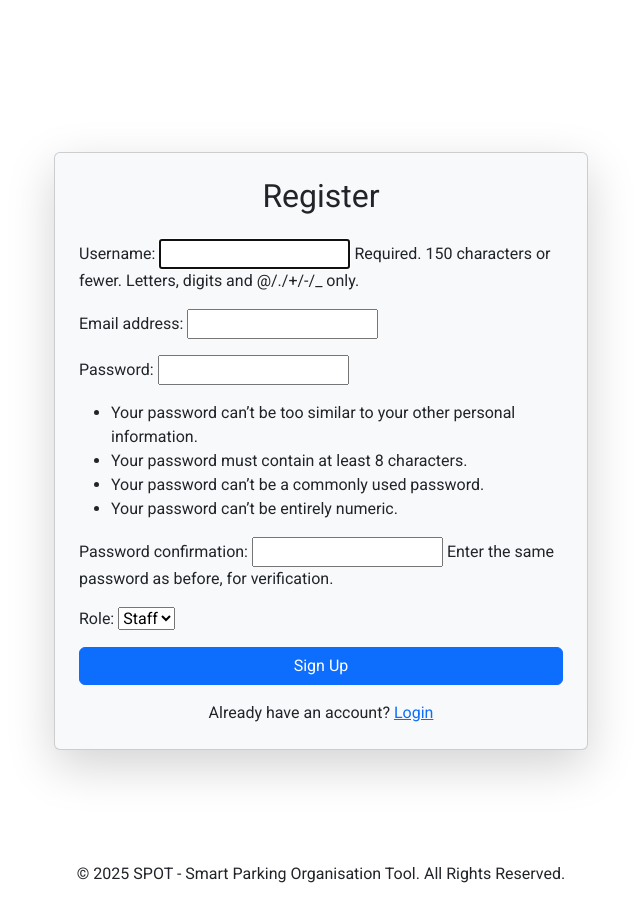
After one commit to tharun977/spot-main, a Django app: page /register/ in a window 1280 px wide. The commit adds this page. Shown: the whole page, without its empty margins (319-959 px from the left). Run offline with Django 5.2, Linux system fonts and the light colour scheme; some libraries are stand-ins or nearby versions.

Commit message:
login , register added

```diff
--- a/home/forms.py
+++ b/home/forms.py
@@ -1,14 +1,21 @@
 from django import forms
 from django.forms import inlineformset_factory
 from .models import User, ParkingPlace, PaymentDetails, ParkingFee, ParkingLot, VehicleType
+from django.contrib.auth.forms import UserCreationForm, AuthenticationForm
 
-class UserForm(forms.ModelForm):
+class RegistrationForm(UserCreationForm):
     class Meta:
         model = User
-        fields = ['username', 'password', 'full_name', 'mobile_number', 'email', 'role']
+        fields = ['username', 'email', 'password1', 'password2', 'role']
 
-from django import forms
-from .models import ParkingPlace, VehicleType
+    def __init__(self, *args, **kwargs):
+        super(RegistrationForm, self).__init__(*args, **kwargs)
+        self.fields['role'].choices = [('Staff', 'Staff'), ('User', 'User')]
+
+class LoginForm(AuthenticationForm):
+    class Meta:
+        model = User
+        fields = ['username', 'password']
 
 class ParkingPlaceForm(forms.ModelForm):
     vehicle_types = forms.ModelMultipleChoiceField(
--- a/home/urls.py
+++ b/home/urls.py
@@ -1,8 +1,12 @@
 from django.urls import path
 from . import views
+from .views import register, user_login, user_logout
 
 urlpatterns = [
-    path('', views.home, name='home'),
+    path('register/', register, name='register'),
+    path('login/', user_login, name='login'),
+    path('logout/', user_logout, name='logout'),
+    path('home/', views.home, name='home'),
     path('parking_places/', views.manage_parking_places, name='manage_parking_places'),
     path('parking_places/<int:pk>/', views.parking_place_detail, name='parking_place_detail'),
     path('parking_fees/', views.manage_parking_fees, name='manage_parking_fees'),
--- a/home/views.py
+++ b/home/views.py
@@ -1,13 +1,46 @@
 from django.shortcuts import render, redirect, get_object_or_404
-from .models import User, ParkingPlace, ParkingLot, ParkingDetails, PaymentDetails, LogDetails, VehicleType , AllowedVehicleType
-from .forms import ParkingPlaceForm, PaymentForm, UserForm   , ParkingLotFormSet
+from .models import User, ParkingPlace, ParkingLot, ParkingDetails, PaymentDetails, LogDetails, VehicleType , AllowedVehicleType , ParkingFee
+from .forms import ParkingPlaceForm, PaymentForm   , ParkingLotFormSet , ParkingFeeForm , RegistrationForm , LoginForm
+from django.contrib.auth.decorators import login_required
+from django.contrib.auth import login, authenticate, logout
+from django.views.decorators.csrf import csrf_protect  # Import CSRF protection
+from django.contrib import messages  # Import Django messages framework
+
+
+@csrf_protect
+def register(request):
+    if request.method == 'POST':
+        form = RegistrationForm(request.POST)
+        if form.is_valid():
+            user = form.save()
+            login(request, user)
+            messages.success(request, "Registration successful! Welcome, " + user.username)
+            return redirect('home')  # Ensure 'home' is correct in urls.py
+    else:
+        form = RegistrationForm()
+    return render(request, 'register.html', {'form': form})
+
+
+
+def user_login(request):
+    if request.method == 'POST':
+        form = LoginForm(data=request.POST)
+        if form.is_valid():
+            user = form.get_user()
+            login(request, user)
+            return redirect('home')
+    else:
+        form = LoginForm()
+    return render(request, 'login.html', {'form': form})
+
+@login_required
+def user_logout(request):
+    logout(request)
+    return redirect('login')
 
 def home(request):
     return render(request, 'home.html')
 
-from django.shortcuts import render, redirect
-from .forms import ParkingPlaceForm, ParkingFeeForm
-from .models import ParkingPlace, ParkingFee
 
 def manage_parking_places(request):
     if request.method == "POST":
--- a/spot_project/settings.py
+++ b/spot_project/settings.py
@@ -135,3 +135,8 @@ DEFAULT_AUTO_FIELD = 'django.db.models.BigAutoField'
 
 MEDIA_ROOT = BASE_DIR / 'uploads'
 MEDIA_URL = '/media/'
+
+CSRF_TRUSTED_ORIGINS = [
+    'http://127.0.0.1:8000',  # Localhost for development
+    'http://localhost:8000',
+]
--- a/templates/base.html
+++ b/templates/base.html
@@ -136,21 +106,24 @@
             color: #ffffff;
         }
 
-        /* Icon transition */
-        .theme-toggle i {
-            transition: transform 0.3s ease-in-out, opacity 0.3s ease-in-out;
-        }
-
-        .dark-theme .theme-toggle i {
-            transform: rotate(180deg);
-            color: #ffdd57;
-        }
     </style>
 </head>
 <body>
 
-    <!-- Navbar -->
-    <!-- Navbar -->
+    <!-- Messages (Ensures Visibility Below Navbar) -->
+    {% if messages %}
+    <div class="container mt-5 pt-4">
+        {% for message in messages %}
+            <div class="alert alert-{{ message.tags }} alert-dismissible fade show" role="alert">
+                {{ message }}
+                <button type="button" class="btn-close" data-bs-dismiss="alert" aria-label="Close"></button>
+            </div>
+        {% endfor %}
+    </div>
+    {% endif %}
+
+    <!-- Navbar (Hidden on Login & Register Pages) -->
+    {% if request.path != '/login/' and request.path != '/register/' %}
     <nav class="navbar navbar-expand-lg navbar-dark fixed-top" id="mainNavbar">
         <div class="container">
             <a class="navbar-brand fw-bold me-4" href="{% url 'home' %}">SPOT</a>
@@ -172,14 +144,22 @@
                     <li class="nav-item"><a class="nav-link" href="{% url 'payments' %}">Payments</a></li>
                 </ul>
 
-            <!-- Theme Toggle Button (Right-Aligned) -->
+                <div class="d-flex align-items-center">
                     <button id="theme-toggle" class="theme-toggle ms-4">
                         <i class="fas fa-moon"></i>
                     </button>
+
+                    <!-- Show Logout if Logged In -->
+                    {% if user.is_authenticated %}
+                        <a href="{% url 'logout' %}" class="btn btn-danger ms-3">Logout</a>
+                    {% else %}
+                        <a href="{% url 'login' %}" class="btn btn-outline-light ms-3">Login</a>
+                    {% endif %}
+                </div>
             </div>
         </div>
     </nav>
-
+    {% endif %}
 
     <!-- Page Content -->
     <section class="container my-5" style="margin-top: 80px;">
@@ -217,23 +197,13 @@
             lastScrollY = window.scrollY;
         });
 
-        // Detect if NOT on homepage & apply mini-navbar
-        document.addEventListener("DOMContentLoaded", function() {
-            if (window.location.pathname !== "/") {
-                navbar.classList.add("mini-navbar");
-            }
-        });
-
         // Theme Toggle
         themeToggle.addEventListener("click", () => {
             document.body.classList.toggle("dark-theme");
-            if (document.body.classList.contains("dark-theme")) {
-                themeToggle.innerHTML = '<i class="fas fa-sun"></i>';
-                localStorage.setItem("theme", "dark");
-            } else {
-                themeToggle.innerHTML = '<i class="fas fa-moon"></i>';
-                localStorage.setItem("theme", "light");
-            }
+            themeToggle.innerHTML = document.body.classList.contains("dark-theme")
+                ? '<i class="fas fa-sun"></i>'
+                : '<i class="fas fa-moon"></i>';
+            localStorage.setItem("theme", document.body.classList.contains("dark-theme") ? "dark" : "light");
         });
 
         // Load saved theme preference
--- /dev/null
+++ b/templates/register.html
@@ -0,0 +1,32 @@
+{% extends 'base.html' %}
+{% block content %}
+<div class="container py-5">
+    <div class="row justify-content-center">
+        <div class="col-md-6">
+            <!-- Space for messages to prevent navbar overlap -->
+            <div class="mt-5"></div>
+
+            {% if messages %}
+                {% for message in messages %}
+                    <div class="alert alert-success alert-dismissible fade show" role="alert">
+                        {{ message }}
+                        <button type="button" class="btn-close" data-bs-dismiss="alert" aria-label="Close"></button>
+                    </div>
+                {% endfor %}
+            {% endif %}
+
+            <div class="card bg-light p-4 shadow-lg">
+                <h2 class="text-center mb-4">Register</h2>
+                <form method="post">
+                    {% csrf_token %}
+                    {{ form.as_p }}
+                    <button type="submit" class="btn btn-primary w-100">Sign Up</button>
+                </form>
+                <div class="text-center mt-3">
+                    Already have an account? <a href="{% url 'login' %}">Login</a>
+                </div>
+            </div>
+        </div>
+    </div>
+</div>
+{% endblock %}
```
Also changed, not shown: other parts of templates/base.html (+7 -38 lines), home/models.py (+16 -11 lines), templates/login.html (added, +20 -0 lines), home/migrations/0012_alter_user_options_alter_user_managers_and_more.py (added). Lines whose indentation alone changed are shown as unchanged.
